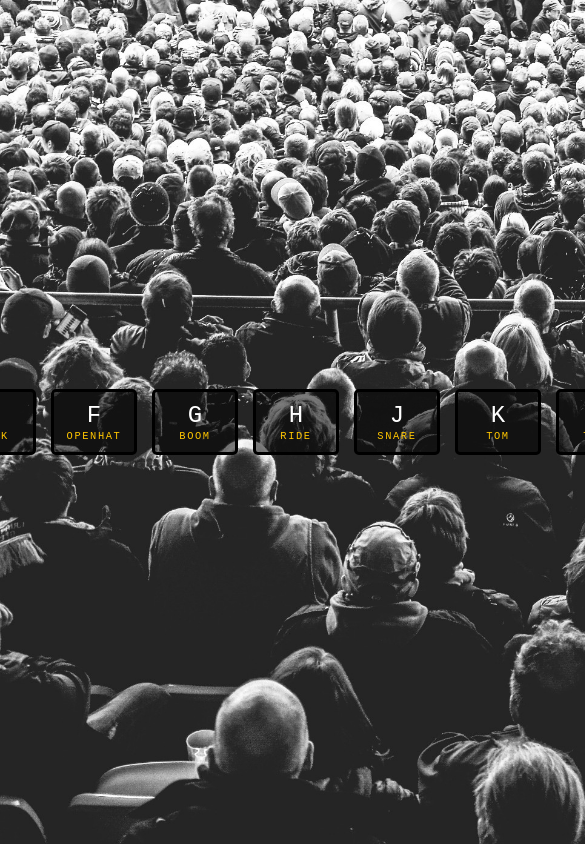
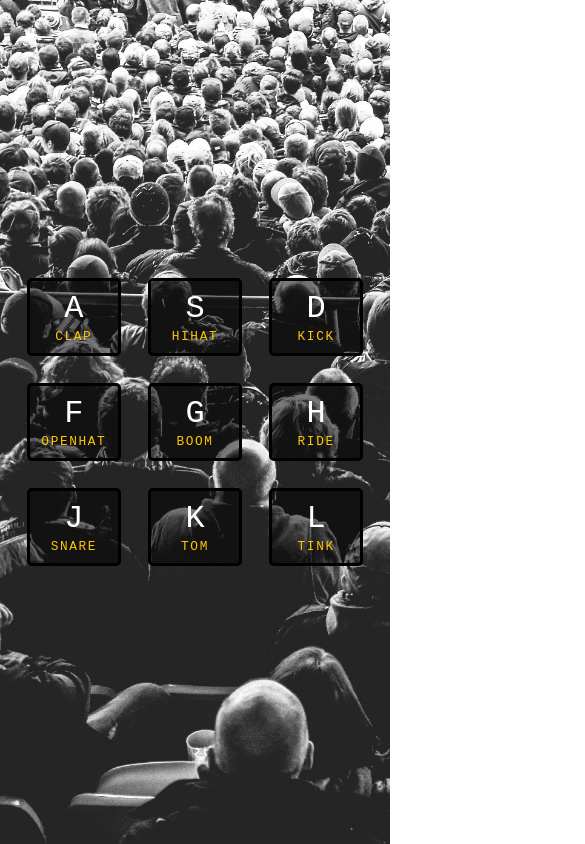
Before and after one commit to heisemmanuell/js-drum-kit, a plain HTML site: page index.html in a window 390 px wide. Shown: the top 844 px of the page, 585 px wide, since content can reach past the window. Drawn offline with Linux system fonts and the light colour scheme.

Commit message:
fix responsiveness on smaller screens

```diff
--- a/style.css
+++ b/style.css
@@ -52,3 +52,29 @@ body{
   color: #ffc600;
   letter-spacing: .1rem;
 }
+
+@media (max-width: 767px) {
+  .grid-container {
+    display: grid;
+    grid-template-columns:  repeat(3, 1fr);
+    gap: 1.7rem;
+  }
+
+  .key{
+    width: 2.7rem;
+    height: 1.7rem;
+    font-size: 2rem;
+  }
+
+  .label{
+    font-size: 0.8rem;
+  }
+
+  .key:active{
+    border: 3px solid #ffc600;
+    transform: scale(1.1);
+    box-shadow: 0 0 1rem #ffc600;
+  }
+
+
+}
```
